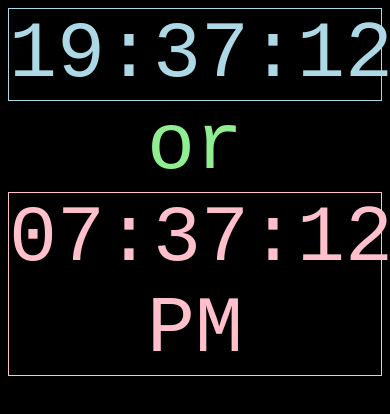
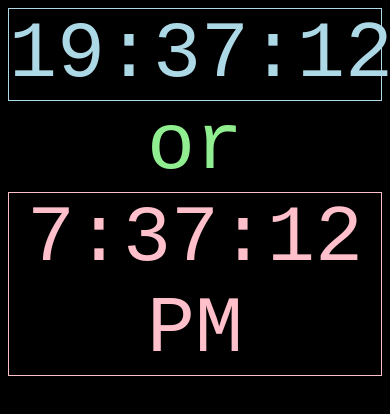
Before and after one commit to KrithikVallem/digital-clock, a plain HTML site: page index.html in a window 390 px wide. Drawn offline with Linux system fonts and the light colour scheme.

Commit message:
removed padding 0 for 12 hour time, also made it look nicer on mobile devices

```diff
--- a/clock.js
+++ b/clock.js
@@ -1,7 +1,7 @@
 function getNewTime() {
     const d = new Date();
     const h24 = d.getHours().addPaddingZero();
-    const h12 = d.getHours().convertHoursTo12().addPaddingZero();
+    const h12 = d.getHours().convertHoursTo12();
     const m = d.getMinutes().addPaddingZero();
     const s = d.getSeconds().addPaddingZero();
     const amPm = (d.getHours() < 12) ? "AM" : "PM";
--- a/index.html
+++ b/index.html
@@ -5,7 +5,6 @@
         <meta http-equiv="X-UA-Compatible" content="IE=edge">
         <title>Digital Clock</title>
         <meta name="description" content="A simple digital clock">
-        <meta name="viewport" content="width=device-width, initial-scale=1">
         <link rel="stylesheet" href="clock.css"></link>
         <script src="clock.js"></script>
     </head>
```
